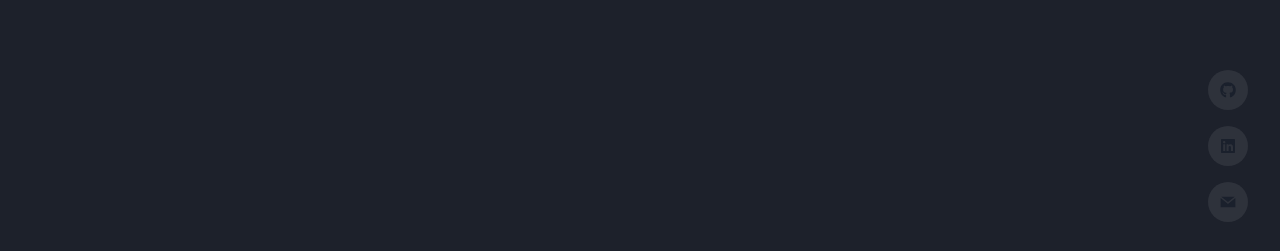
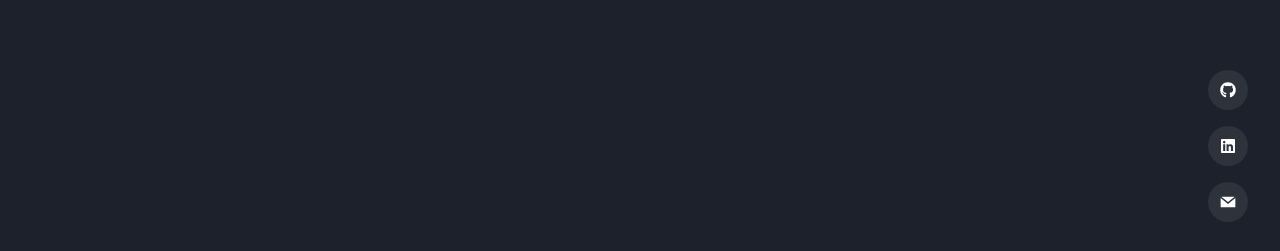
Before and after one commit to sonroyaalmerol/snry.xyz, a Next.js app: page / in a window 1280 px wide. Shown: the part 546-797 px from the top of the page. Built offline with nearby package versions, Linux system fonts and the light colour scheme.

Commit message:
bug: fix fab font colors

```diff
--- a/src/components/PageLayout.tsx
+++ b/src/components/PageLayout.tsx
@@ -40,6 +40,7 @@ const PageLayout: React.FC<BoxProps> = ({ children, ...restProps }) => {
           borderRadius="full"
           aria-label="Github"
           colorScheme="whiteAlpha"
+          color={theme.colors.white}
           icon={<Icon as={FaGithub} />}
         />
         <IconButton
@@ -49,6 +50,7 @@ const PageLayout: React.FC<BoxProps> = ({ children, ...restProps }) => {
           borderRadius="full"
           aria-label="LinkedIn"
           colorScheme="whiteAlpha"
+          color={theme.colors.white}
           icon={<Icon as={FaLinkedin} />}
         />
         <IconButton
@@ -58,6 +60,7 @@ const PageLayout: React.FC<BoxProps> = ({ children, ...restProps }) => {
           borderRadius="full"
           aria-label="Mail"
           colorScheme="whiteAlpha"
+          color={theme.colors.white}
           icon={<Icon as={GrMail} />}
         />
       </FloatingActionButtons>
```
